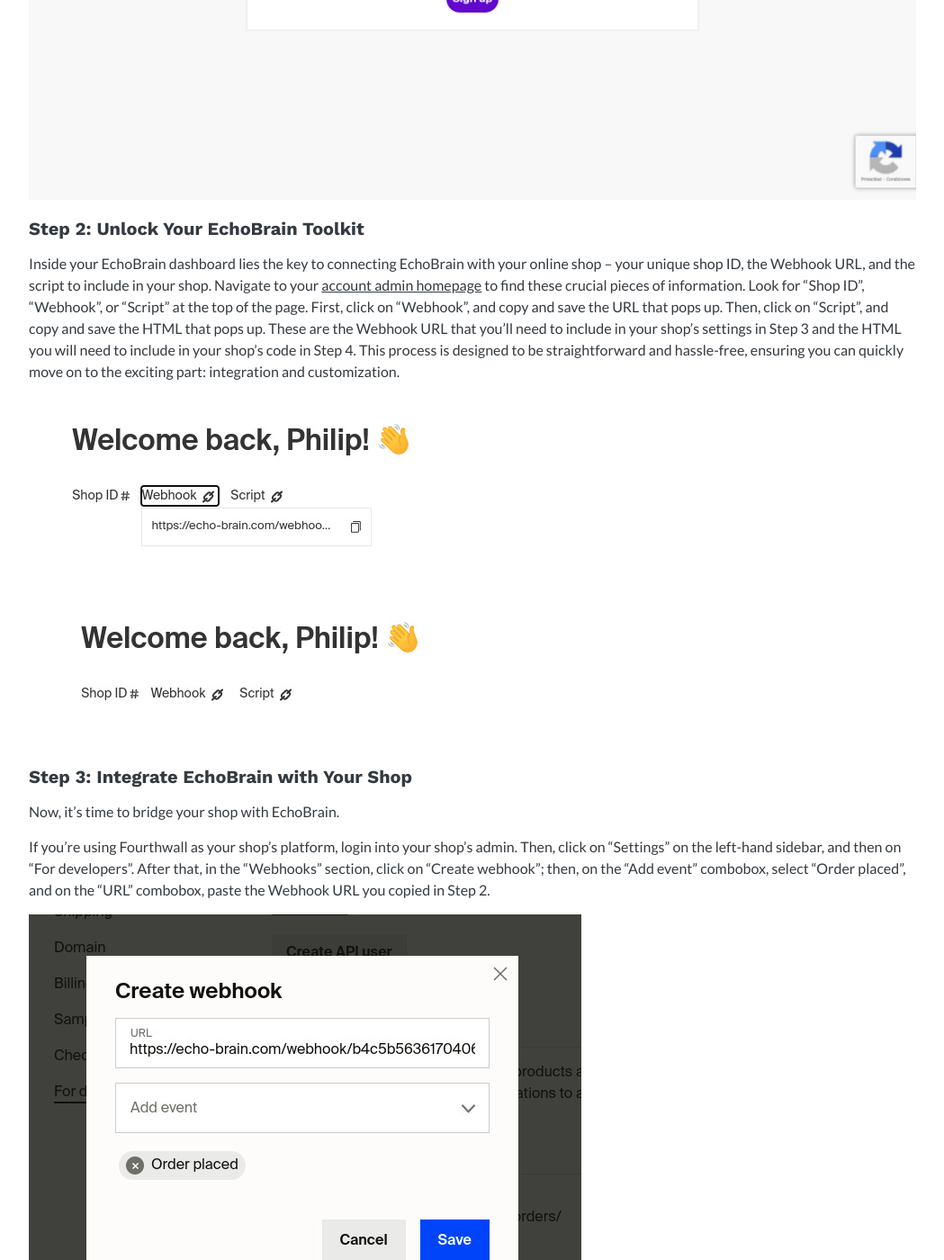
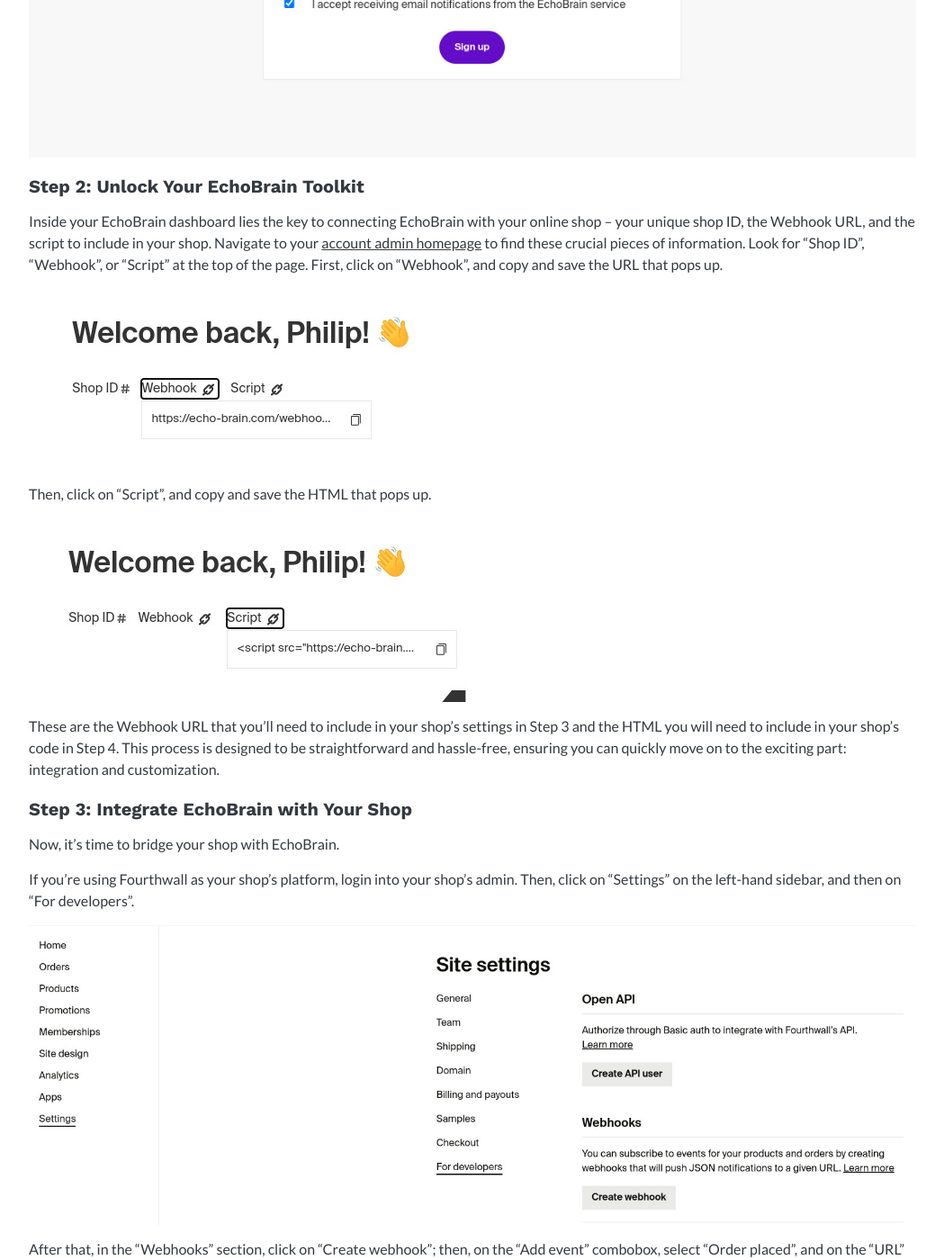
Before and after one commit to echo-brain/echo-brain.github.io, a Jekyll site: the page built from _posts/2024-03-11-getting-started-with-echobrain-first-steps.md, in a window 1280 px wide and 1400 px high, scrolled down 1095 px. Shown: the whole window at 90% size, without its empty margins (115-1164 px from the left). Built offline with Jekyll 4.4.1, drawn with Linux system fonts in a browser that asks for light colours; some of the changed text lies outside the part shown.

Commit message:
Improve Getting Started article images and steps

```diff
--- a/_posts/2024-03-11-getting-started-with-echobrain-first-steps.md
+++ b/_posts/2024-03-11-getting-started-with-echobrain-first-steps.md
@@ -13,21 +13,29 @@
 ### Step 1: Sign Up and Dive In
 Your adventure with EchoBrain begins at the very start – registration. Head over to [EchoBrain's registration page](https://echo-brain.com/admin/register/) to create your account. This is where the transformation of your e-commerce strategy starts. Once registered, you'll be ushered into your personal EchoBrain dashboard, the command center for your upcoming endeavors.
 
-![EchoBrain register](/assets/posts/echo-brain.com_admin_register.jpg)
+![EchoBrain register](/assets/posts/echo-brain.com_admin_register_1.jpg)
 
 ### Step 2: Unlock Your EchoBrain Toolkit
-Inside your EchoBrain dashboard lies the key to connecting EchoBrain with your online shop – your unique shop ID, the Webhook URL, and the script to include in your shop. Navigate to your [account admin homepage](https://echo-brain.com/admin/) to find these crucial pieces of information. Look for "Shop ID", "Webhook", or "Script" at the top of the page. First, click on "Webhook", and copy and save the URL that pops up. Then, click on "Script", and copy and save the HTML that pops up. These are the Webhook URL that you'll need to include in your shop's settings in Step 3 and the HTML you will need to include in your shop's code in Step 4. This process is designed to be straightforward and hassle-free, ensuring you can quickly move on to the exciting part: integration and customization.
+Inside your EchoBrain dashboard lies the key to connecting EchoBrain with your online shop – your unique shop ID, the Webhook URL, and the script to include in your shop. Navigate to your [account admin homepage](https://echo-brain.com/admin/) to find these crucial pieces of information. Look for "Shop ID", "Webhook", or "Script" at the top of the page. First, click on "Webhook", and copy and save the URL that pops up.
 
 ![Webhook URL in EchoBrain dashboard](/assets/posts/echo-brain.com_admin_webhook_url.jpg)
 
-![Shop ID and Script in EchoBrain dashboard](/assets/posts/echo-brain.com_admin_shopid_and_script.jpg)
+Then, click on "Script", and copy and save the HTML that pops up.
+
+![Shop ID and Script in EchoBrain dashboard](/assets/posts/echo-brain.com_admin_shopid_and_script_1.jpg)
+
+These are the Webhook URL that you'll need to include in your shop's settings in Step 3 and the HTML you will need to include in your shop's code in Step 4. This process is designed to be straightforward and hassle-free, ensuring you can quickly move on to the exciting part: integration and customization.
 
 ### Step 3: Integrate EchoBrain with Your Shop
 Now, it's time to bridge your shop with EchoBrain.
 
-If you're using Fourthwall as your shop's platform, login into your shop's admin. Then, click on "Settings" on the left-hand sidebar, and then on "For developers". After that, in the "Webhooks" section, click on "Create webhook"; then, on the "Add event" combobox, select "Order placed", and on the "URL" combobox, paste the Webhook URL you copied in Step 2.
+If you're using Fourthwall as your shop's platform, login into your shop's admin. Then, click on "Settings" on the left-hand sidebar, and then on "For developers".
 
-![Create Order Webhook in EchoBrain dashboard](/assets/posts/echo-brain.com_admin_create_webhook.jpg)
+![Developers settings in Fourthwall dashboard](/assets/posts/echo-brain.com_admin_settings_developers.jpg)
+
+After that, in the "Webhooks" section, click on "Create webhook"; then, on the "Add event" combobox, select "Order placed", and on the "URL" combobox, paste the Webhook URL you copied in Step 2.
+
+![Create Order Webhook in Fourthwall dashboard](/assets/posts/echo-brain.com_admin_create_webhook.jpg)
 
 If you're using another platform, locate the EchoBrain app within your shop's dashboard and input the information you retrieved earlier. Connecting EchoBrain is as simple as clicking "Connect". This seamless integration is the first step in bringing the power of customer reviews and social proof to your storefront.
 
@@ -46,8 +54,6 @@
 
 ![Check the Enable header code checkbox](/assets/posts/echo-brain.com_admin_enable_header_code_html.jpg)
 
-![Insert HTML code into textarea](/assets/posts/echo-brain.com_admin_create_webhook.jpg)
-
 ![After inserting HTML code into textarea](/assets/posts/production-reviews-shop_admin_dashboard.jpg)
 
 But EchoBrain's customization capabilities don't end there. Dive into your EchoBrain dashboard to personalize everything from the aesthetic of published reviews to the strategic placement of these testimonials on your site. EchoBrain ensures that every review not only looks like a natural part of your store but also enhances the shopper's journey.
```
Also changed, not shown: assets/posts/echo-brain.com_admin_register_1.jpg (added), assets/posts/echo-brain.com_admin_settings_developers.jpg (added), assets/posts/echo-brain.com_admin_shopid_and_script_1.jpg (added).
